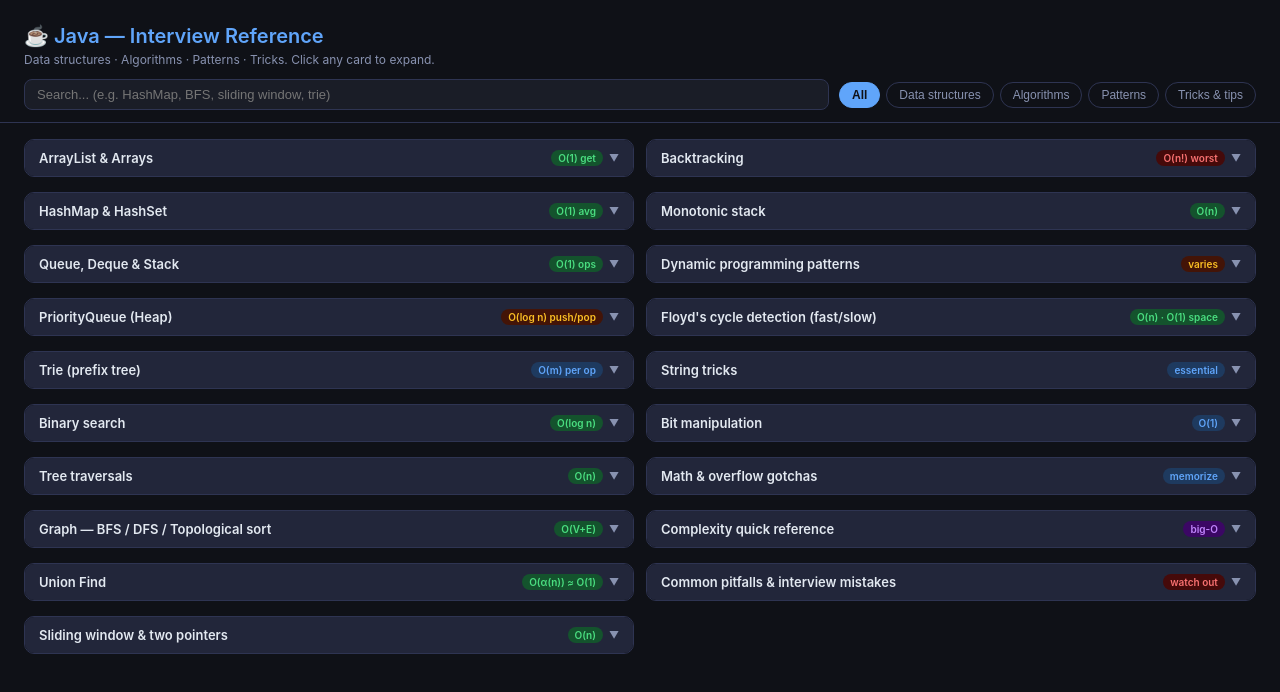
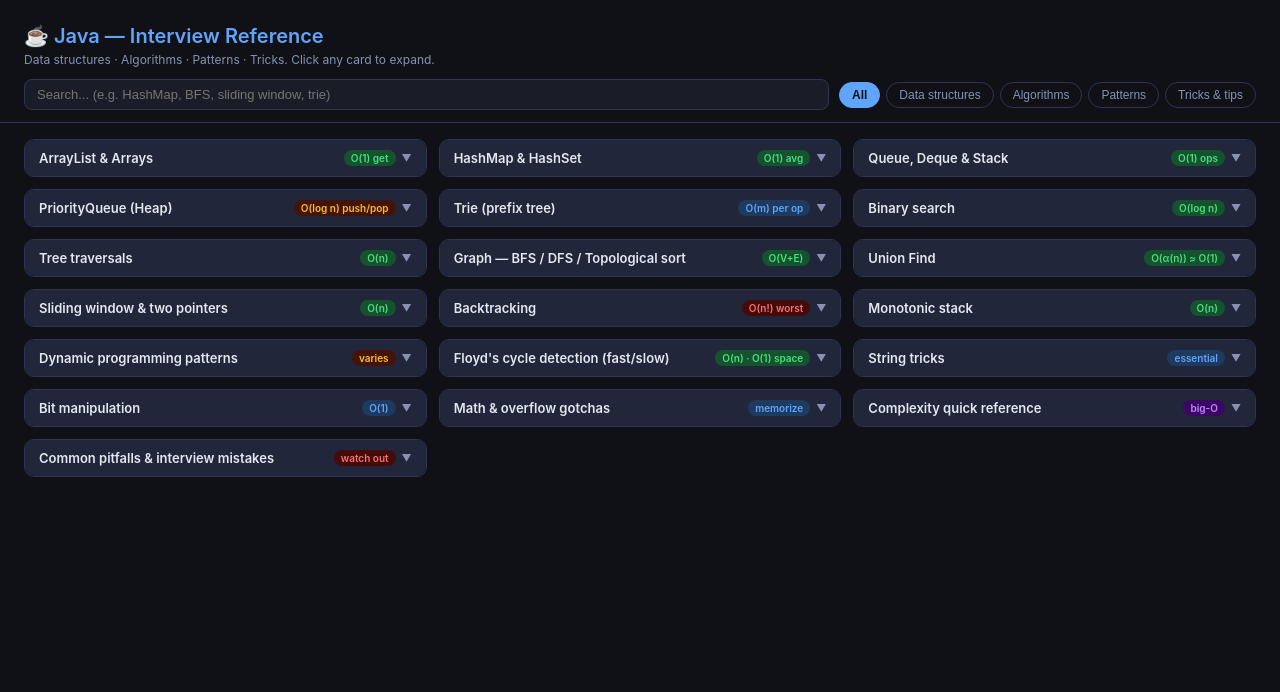
Before and after one commit to byuly/java-lcprep, a plain HTML site: page index.html in a window 1280 px wide. Both pictures are taken after a click on the button "All". Drawn offline with Linux system fonts and the light colour scheme.

Commit message:
Use JS column layout so expanding a card only affects its own column

```diff
--- a/index.html
+++ b/index.html
@@ -24,8 +24,9 @@
   .tab { padding: 5px 12px; border-radius: 20px; border: 1px solid var(--border); background: transparent; color: var(--muted); font-size: 12px; cursor: pointer; transition: all .15s; white-space: nowrap; }
   .tab:hover { color: var(--text); border-color: var(--blue); }
   .tab.active { background: var(--blue); color: #0f1117; border-color: var(--blue); font-weight: 600; }
-  main { padding: 16px 24px; columns: 2 380px; column-gap: 12px; }
-  .card { background: var(--bg2); border: 1px solid var(--border); border-radius: 10px; overflow: hidden; break-inside: avoid; display: inline-block; width: 100%; margin-bottom: 12px; }
+  main { padding: 16px 24px; display: flex; gap: 12px; align-items: flex-start; }
+  .col { flex: 1; display: flex; flex-direction: column; gap: 12px; min-width: 0; }
+  .card { background: var(--bg2); border: 1px solid var(--border); border-radius: 10px; overflow: hidden; }
   .card-head { display: flex; align-items: center; justify-content: space-between; padding: 10px 14px; cursor: pointer; background: var(--bg3); user-select: none; }
   .card-head:hover { background: #2a2f4a; }
   .card-title { font-size: 13px; font-weight: 600; color: var(--text); }
@@ -63,7 +64,7 @@
   .pt { font-size: 12.5px; line-height: 1.6; color: var(--text); }
   .pt code { font-family: monospace; font-size: 11px; background: var(--bg3); padding: 1px 5px; border-radius: 3px; color: var(--amber); border: 1px solid var(--border); }
   .no-results { text-align: center; padding: 3rem; color: var(--muted); }
-  @media(max-width: 700px) { main { columns: 1; } .two-col { grid-template-columns: 1fr; } }
+  @media(max-width: 700px) { main { flex-direction: column; } .two-col { grid-template-columns: 1fr; } }
 </style>
 </head>
 <body>
@@ -721,6 +722,27 @@
 </main>
 
 <script>
+// Store original card order
+const allCards = Array.from(document.querySelectorAll('.card'));
+const main = document.getElementById('main');
+const noResults = document.getElementById('no-results');
+
+function getNumCols() {
+  return window.innerWidth <= 700 ? 1 : Math.max(1, Math.floor(main.offsetWidth / 392));
+}
+
+function layoutCols(visibleCards) {
+  main.querySelectorAll('.col').forEach(c => c.remove());
+  const n = getNumCols();
+  const cols = Array.from({length: n}, () => {
+    const col = document.createElement('div');
+    col.className = 'col';
+    main.insertBefore(col, noResults);
+    return col;
+  });
+  visibleCards.forEach((card, i) => cols[i % n].appendChild(card));
+}
+
 function toggle(h) {
   const b=h.nextElementSibling, a=h.querySelector('.arrow');
   const o=b.classList.contains('open');
@@ -746,16 +768,22 @@
   filter(c, e.target.value.toLowerCase());
 });
 function filter(cat, q) {
-  let v=0;
-  document.querySelectorAll('.card').forEach(c=>{
+  const visible = allCards.filter(c => {
     const cm=cat==='all'||c.dataset.cat===cat;
     const kw=(c.dataset.kw||'')+(c.querySelector('.card-title')?.textContent||'');
-    const qm=!q||kw.toLowerCase().includes(q);
-    c.style.display=(cm&&qm)?'':'none';
-    if(cm&&qm) v++;
+    return cm && (!q||kw.toLowerCase().includes(q));
   });
-  document.getElementById('no-results').style.display=v?'none':'';
+  layoutCols(visible);
+  noResults.style.display = visible.length ? 'none' : '';
 }
+
+// Initial layout
+layoutCols(allCards);
+window.addEventListener('resize', () => {
+  const cat = document.querySelector('.tab.active').dataset.cat;
+  const q = document.getElementById('search').value.toLowerCase();
+  filter(cat, q);
+});
 </script>
 </body>
 </html>
```
